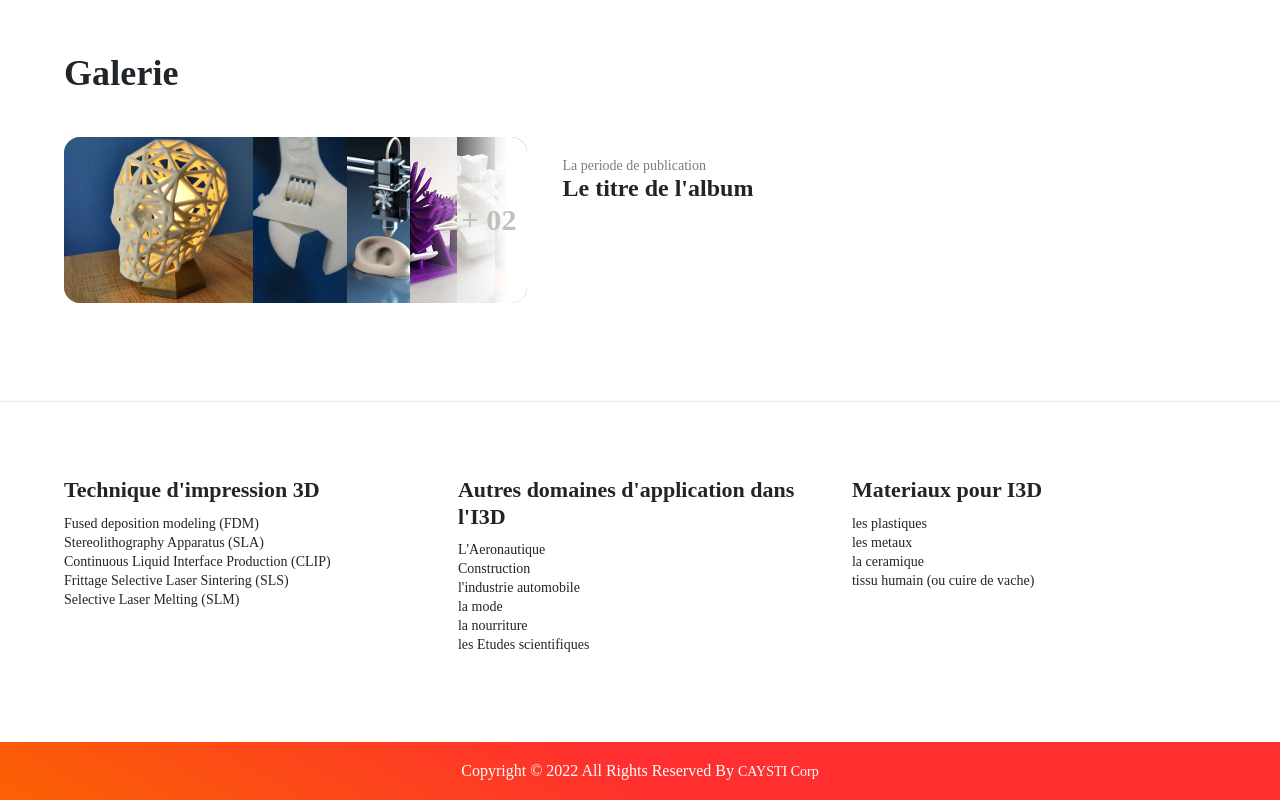
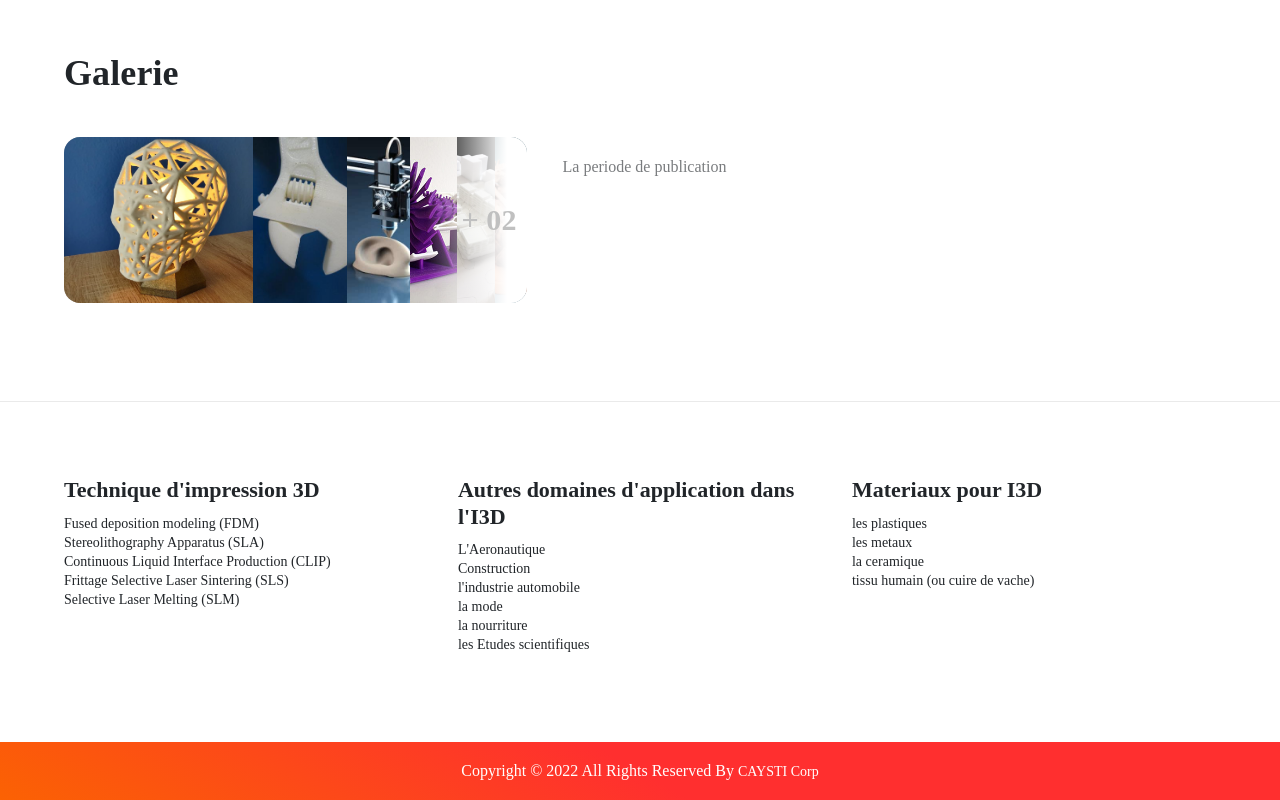
Before and after one commit to junior-boop/i3de, a Next.js app: page /ressource in a window 1280 px wide. Shown: the part 997-1797 px from the top of the page. Built offline with nearby package versions, Linux system fonts and the light colour scheme.

Commit message:
i3de-projet

```diff
--- a/pages/ressource/index.jsx
+++ b/pages/ressource/index.jsx
@@ -176,9 +176,9 @@ function Gallerie({data, id}){
                     <ImageGallerie />
                 </div>
                 <div className="desc col-12 col-md-7 pt-4 pl-md-4">
-                    <div className="p" style={{opacity : 0.6}}>La periode de publication</div>
-                    <div className="h3">Le titre de l'album</div>
-                    {/* <div className="h4">nombre total d'image  : {imageLength()}</div> */}
+                    <p style={{opacity : 0.6}}>La periode de publication</p>
+                    {/* <h3>Le titre de l'album</h3>
+                    <h4>nombre total d'image  : </h4> */}
                 </div>
 
             </div>
```
